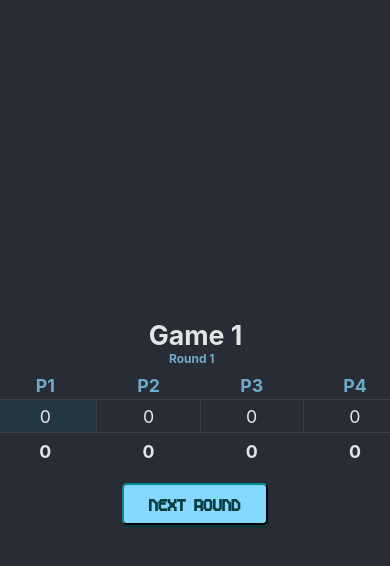
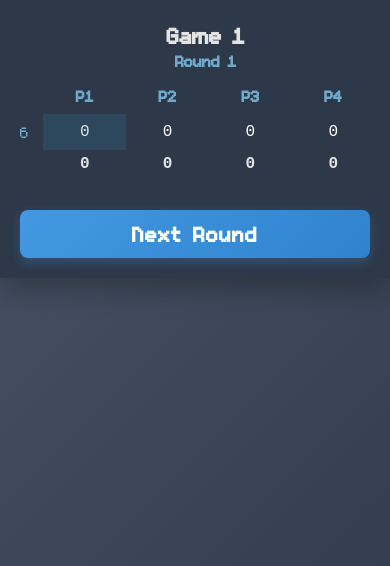
Before and after one commit to stenobot/scoresheet-app, a React (Create React App) app: page /prog-scoresheet in a window 390 px wide. Shown: the top 566 px of the page. Built offline with nearby package versions, Linux system fonts and the light colour scheme.

Commit message:
updated design using Claude AI; added responsiveness

```diff
--- a/src/App.css
+++ b/src/App.css
@@ -5,78 +5,69 @@
   font-style: normal;
 }
 
-.App {
-  text-align: center;
-  background-color: #282c34;
-  color: white;
+.title {
+  font-family: 'm5x7', monospace;
+  font-size: 30px;
+  font-weight: bold;
+  margin-bottom: 20px;
+  letter-spacing: 1px;
 }
 
-.App-header {
-  background-color: #282c34;
-  min-height: 100vh;
-  display: flex;
-  flex-direction: column;
-  align-items: center;
-  justify-content: center;
-  font-size: calc(10px + 2vmin);
-  color: white;
-}
-
-.App-link {
-  color: #61dafb;
-}
-
-.pageTitle {
+.title-with-row-nums {
   font-family: 'm5x7', monospace;
-  font-size: 2em;
-  color: #e4e4e4;
-  margin-top: 0.5em;
-  margin-bottom: 0.5em;
-}
-
-.titleWithRowNums {
+  font-size: 34px;
+  font-weight: bold;
   margin-left: 0.5em;
+  margin-top: 0;
+  margin-bottom: 0;
   color: #e4e4e4;
   -webkit-user-select: none;
   -ms-user-select: none;
   user-select: none;
+}
+
+.title-no-row-nums {
+  font-family: 'm5x7', monospace;
+  font-size: 34px;
+  font-weight: bold;
   margin-top: 0;
   margin-bottom: 0;
-}
-
-.titleNoRowNums {
   color: #e4e4e4;
   -webkit-user-select: none;
   -ms-user-select: none;
   user-select: none;
+}
+.subtitle-with-row-nums {
+  font-family: 'm5x7', monospace;
+  font-size: 24px;
+  font-weight: bold;
+  margin-left: 0.7em;
   margin-top: 0;
   margin-bottom: 0;
-}
-.subtitleWithRowNums {
-  margin-left: 0.5em;
   color: #70aacb;
   -webkit-user-select: none;
   -ms-user-select: none;
   user-select: none;
+}
+
+.subtitle-no-row-nums {
+  font-family: 'm5x7', monospace;
+  font-size: 24px;
+  font-weight: bold;
   margin-top: 0;
   margin-bottom: 0;
-}
-
-.subtitleNoRowNums {
   color: #70aacb;
   -webkit-user-select: none;
   -ms-user-select: none;
   user-select: none;
-  margin-top: 0;
-  margin-bottom: 0;
 }
 
-.tableNoRowNums {
+.table-with-row-nums {
   border-collapse: collapse;
   min-width: 20vh;
 }
 
-.tableWithRowNums {
+.table-no-row-nums {
   border-collapse: collapse;
   margin-right: 0.7em;
   min-width: 20vh;
@@ -92,17 +83,19 @@ td:before {
   display: block;
 }
 
-.normalCell {
+.normal-cell {
   border: 1px solid #393e46;
   color: #e4e4e4;
 }
 
-.normalCellBadInput {
+.normal-cell-bad-input {
   border: 1px solid #393e46;
   color: #7b4949;
 }
 
-.numLabelCell {
+.num-label-cell {
+  font-family: 'm5x7', monospace;
+  font-size: 24px;
   color: #70aacb;
   text-align: right;
   padding-right: 0.6em;
@@ -111,21 +104,23 @@ td:before {
   user-select: none;
 }
 
-.numLabelCellHeader:before {
-  width: 1.2em;
+.num-label-cell-header:before {
+  width: 0.8em;
 }
 
-.normalCellHeader:before {
+.normal-cell-header:before {
   padding-left: 15px;
   padding-right: 15px;
   padding-top: 3px;
   padding-bottom: 3px;
   content: '';
   display: block;
-  width: 4em;
+  width: 4.2em;
 }
 
-.normalCellHeader {
+.normal-cell-header {
+  font-family: 'm5x7', monospace;
+  font-size: 24px;
   height: 1.8em;
   color: #70aacb;
   text-transform: uppercase;
@@ -134,7 +129,7 @@ td:before {
   user-select: none;
 }
 
-.normalCellFooter {
+.normal-cell-footer {
   height: 1.8em;
   padding-left: 15px;
   padding-right: 15px;
@@ -147,25 +142,13 @@ td:before {
   user-select: none;
 }
 
-.dealerColumnHighlight {
-  background-color: #233742;
+.dealer-column-highlight {
+  background-color: #2d475d;
   color: #e4e4e4;
 }
 
 label {
   font-size: 0.8em;
-}
-
-input {
-  font-size: 0.8em;
-  padding: 0.3em;
-  margin-left: 0.5em;
-  height: 1.3em;
-  vertical-align: middle;
-}
-
-.checkbox-input {
-  width: 1.8em;
 }
 
 .dropdown-select {
@@ -196,3 +179,282 @@ input {
   color: #003B3D;
   box-shadow: 0px 2px 2px #003B3D;
 }
+
+* {
+  margin: 0;
+  padding: 0;
+  box-sizing: border-box;
+}
+
+body {
+  font-family: 'Courier New', monospace;
+  background: linear-gradient(135deg, #4a5568 0%, #2d3748 100%);
+  color: white;
+  min-height: 100vh;
+  display: flex;
+  justify-content: center;
+  align-items: center;
+  padding: 20px;
+}
+
+.container {
+  background: rgba(45, 55, 72, 0.95);
+  border-radius: 12px;
+  padding: 20px;
+  box-shadow: 0 10px 30px rgba(0, 0, 0, 0.3);
+  width: 100%;
+  text-align: center;
+}
+
+.mahjong-tile {
+  font-family: 'Segoe UI Emoji';
+  font-size: 36px
+}
+
+.mahjong-tile-name {
+  font-family: 'm5x7', monospace;
+  font-size: 22px;
+  display: block;
+}
+
+.input {
+  font-family: 'm5x7', monospace;
+  font-size: 30px;
+  text-align: center;
+  width: 180px;
+  height: 40px;
+  margin-top: 5px;
+}
+
+.mahjong-tile-input {
+  font-family: 'm5x7', monospace;
+  font-size: 24px;
+  text-align: center;
+  width: 50px;
+  margin-top: 5px;
+}
+
+.settings-group {
+  margin-bottom: 25px;
+  margin-top: 25px;
+  text-align: left;
+}
+
+.setting-row {
+  display: flex;
+  justify-content: space-between;
+  align-items: center;
+  margin-bottom: 15px;
+  flex-wrap: wrap;
+  gap: 10px;
+}
+
+.setting-row-fixed {
+  display: flex;
+  justify-content: space-between;
+  align-items: center;
+  margin-bottom: 15px;
+  flex-wrap: wrap;
+  gap: 10px;
+}
+
+.setting-label {
+  font-family: 'm5x7', monospace;
+  font-size: 26px;
+  font-weight: bold;
+  color: #e2e8f0;
+  flex: 1;
+  min-width: 150px;
+  margin-right: 20px;
+}
+
+.setting-description {
+  font-family: 'm5x7', monospace;
+  font-size: 20px;
+  color: #a0aec0;
+  margin-left: 5px;
+}
+
+.setting-control {
+  flex-shrink: 0;
+}
+
+.setting-dropdown {
+  font-family: 'm5x7', monospace;
+  font-size: 24px;
+}
+
+.setting-checkbox {
+  width: 25px;
+  height: 25px;
+  accent-color: #3182ce;
+  background-color: #3182ce;
+}
+
+select {
+  background: #2d3748;
+  color: white;
+  border: 2px solid #4a5568;
+  border-radius: 6px;
+  padding: 8px 12px;
+  font-size: 16px;
+  font-family: inherit;
+  min-width: 80px;
+  cursor: pointer;
+  transition: border-color 0.2s;
+}
+
+select:focus {
+    outline: none;
+    border-color: #63b3ed;
+}
+
+select:hover {
+    border-color: #63b3ed;
+}
+
+.primary-button {
+  font-family: 'm5x7', monospace;
+  background: linear-gradient(135deg, #4299e1 0%, #3182ce 100%);
+  color: white;
+  border: none;
+  border-radius: 8px;
+  padding: 8px 20px;
+  font-size: 30px;
+  font-weight: bold;
+  letter-spacing: 1px;
+  cursor: pointer;
+  transition: all 0.2s;
+  box-shadow: 0 4px 12px rgba(66, 153, 225, 0.3);
+  margin-top: 20px;
+}
+
+.primary-button:hover {
+  transform: translateY(-2px);
+  box-shadow: 0 6px 16px rgba(66, 153, 225, 0.4);
+}
+
+.primary-button:active {
+  transform: translateY(0);
+}
+
+@media (max-width: 600px) {
+  .normal-cell-header:before {
+    padding-left: 15px;
+    padding-right: 15px;
+    padding-top: 3px;
+    padding-bottom: 3px;
+    content: '';
+    display: block;
+    width: 3.2em;
+  }
+}
+
+@media (max-width:500px) {
+  .normal-cell-header:before {
+    padding-left: 15px;
+    padding-right: 15px;
+    padding-top: 3px;
+    padding-bottom: 3px;
+    content: '';
+    display: block;
+    width: 3em;
+  }
+
+    body {
+    display: block;
+    padding: 0px;
+  }
+
+  .container {
+    border-radius: 0px;;
+    padding: 20px;
+  }
+
+  .title {
+    font-size: 26px;
+    margin-bottom: 30px;
+  }
+
+  .input {
+    width: 100%;
+    height: 50px;
+  }
+
+  .setting-row {
+    flex-direction: column;
+    align-items: flex-start;
+    gap: 8px;
+  }
+
+  .setting-label {
+    min-width: auto;
+  }
+
+  .setting-control {
+    width: 100%;
+  }
+  .setting-dropdown {
+    width: 100%;
+    font-size: 22px;
+  }
+
+  select {
+    width: 100%;
+    padding: 12px;
+  }
+
+  .primary-button {
+    width: 100%;
+    padding: 10px;
+    font-size: 32px;
+  }
+}
+
+@media (max-width:480px) {
+  .normal-cell-header:before {
+    padding-left: 15px;
+    padding-right: 15px;
+    padding-top: 3px;
+    padding-bottom: 3px;
+    content: '';
+    display: block;
+    width: 2.8em;
+  }
+}
+
+@media (max-width:460px) {
+  .normal-cell-header:before {
+    padding-left: 15px;
+    padding-right: 15px;
+    padding-top: 3px;
+    padding-bottom: 3px;
+    content: '';
+    display: block;
+    width: 2.6em;
+  }
+}
+
+@media (max-width:440px) {
+  .normal-cell-header:before {
+    padding-left: 15px;
+    padding-right: 15px;
+    padding-top: 3px;
+    padding-bottom: 3px;
+    content: '';
+    display: block;
+    width: 2.4em;
+  }
+}
+
+@media (max-width:420px) {
+  .normal-cell-header:before {
+    padding-left: 15px;
+    padding-right: 15px;
+    padding-top: 3px;
+    padding-bottom: 3px;
+    content: '';
+    display: block;
+    width: 2.2em;
+  }
+}
--- a/src/components/PrimaryButton.tsx
+++ b/src/components/PrimaryButton.tsx
@@ -1,18 +1,6 @@
 function PrimaryButton({ ...attributes }) {
     return (
-      <button type="button" style={{
-        background: '#85d8ff',
-        color: '#003B3D',
-        padding: '8px 25px',
-        borderRadius: '5px',
-        borderColor: '#003B3D',
-        outline: '0',
-        textTransform: 'uppercase',
-        fontSize: '1.4em',
-        fontWeight: 'bold',
-        fontFamily: 'm5x7',
-        cursor: 'pointer',
-        boxShadow: '0px 2px 2px #003B3D'}}
+      <button type="button" className="primary-button"
         {...attributes}>
       </button>
     );
--- a/src/components/ProgressiveRook/ProgScoresheet.tsx
+++ b/src/components/ProgressiveRook/ProgScoresheet.tsx
@@ -71,7 +71,7 @@ function ProgScoresheet() {
                 // cell is row number label, no-op
                 continue;
               }
-              td.className = 'normalCell';
+              td.className = 'normal-cell';
               const  cellValue = Number(td.innerHTML);
               // ...and it's different from corresponding 2d array value...
               if (cellValue !== rowsValues[i][j]) {
@@ -81,7 +81,7 @@ function ProgScoresheet() {
             }
             else {
               // cell's value is not a number
-              td.className = 'normalCellBadInput';
+              td.className = 'normal-cell-bad-input';
             }
           }
         }
@@ -106,13 +106,13 @@ function ProgScoresheet() {
           {
             if (cells[j]) {
               // Remove highlight from all cells in row
-              cells[j].classList.remove('dealerColumnHighlight');
+              cells[j].classList.remove('dealer-column-highlight');
             }
           }
 
           if (cells[dealerIndex + 1]) { // +1 because first cell is row number label
             // Add highlight to the dealer column cells
-            cells[dealerIndex + 1].classList.add('dealerColumnHighlight');
+            cells[dealerIndex + 1].classList.add('dealer-column-highlight');
           }
         }
       }
@@ -159,7 +159,7 @@ function ProgScoresheet() {
             rowNumRef.current++;
           }
 
-          td.className = 'numLabelCell';
+          td.className = 'num-label-cell';
           td.onclick = () => selectElementContents(td);
           trBody.appendChild(td);
         }
@@ -297,13 +297,12 @@ function ProgScoresheet() {
   });
 
   return (
-    <div className="App">
-      <header className="App-header">
+    <div className="container">
       <table
-          className={ showRowNums ? 'tableWithRowNums' : 'tableNoRowNums' }>
+        className={ showRowNums ? 'table-with-row-nums' : 'table-no-row-nums' }>
         <caption>
-            <h2 className={ showRowNums ? 'titleWithRowNums' : 'titleNoRowNums' }>{title}</h2>
-            <h6 className={ showRowNums ? 'subtitleWithRowNums' : 'subtitleNoRowNums' }>Round {currRound}</h6>
+          <h2 className={ showRowNums ? 'title-with-row-nums' : 'title-no-row-nums' }>{title}</h2>
+          <h6 className={ showRowNums ? 'subtitle-with-row-nums' : 'subtitle-no-row-nums' }>Round {currRound}</h6>
         </caption>
         <thead style={{ padding: '5px' }}>
           <tr id="theadtrow">
@@ -313,13 +312,13 @@ function ProgScoresheet() {
                   contentEditable
                   suppressContentEditableWarning={true}
                   spellCheck={false} key={i}
-                    className='normalCellHeader'>{players[i]}</th>
+                  className='normal-cell-header'>{players[i]}</th>
                 ) :
                 Array.from(Array(players.length + 1).keys()).map( i => {
                   return i === 0 ?
-                      <th className='numLabelCellHeader' key={i}></th>
+                    <th className='num-label-cell-header' key={i}></th>
                     : <th
-                          className='normalCellHeader'
+                        className='normal-cell-header'
                         contentEditable
                         onKeyUp={e => changeName((e.currentTarget.textContent ?? ''), i - 1)}
                         onInput={handleCellInput}
@@ -339,12 +338,12 @@ function ProgScoresheet() {
             <tr>
               {showRowNums === false ?
                 footerValues.map( (footerValue, i) =>
-                    <th key={i} className='normalCellFooter'>{footerValue}</th>
+                  <th key={i} className='normal-cell-footer'>{footerValue}</th>
                 ) :
                 footerValues.map( (footerValue, i) => {
                   return i === 0 ?
-                      <th className='numLabelCellHeader' key={i}></th>
-                      : <th className='normalCellFooter' key={i}>{footerValue}</th>}
+                    <th className='num-label-cell-header' key={i}></th>
+                    : <th className='normal-cell-footer' key={i}>{footerValue}</th>}
                 )
               }
             </tr>
@@ -357,7 +356,6 @@ function ProgScoresheet() {
         </PrimaryButton>
       </div>
       {/* <p style={{ color: '#70aacb', fontSize: '20px'}}>(<kbd>Double-click</kbd> row to delete)</p> */}
-      </header>
     </div>
   );
 }
```
Also changed, not shown: src/components/Mahjong/MahjongSettingsPlayers.tsx (+58 -66 lines), src/components/ProgressiveRook/ProgSettings.tsx (+37 -41 lines), src/components/Start.tsx (+4 -8 lines). Lines whose indentation alone changed are shown as unchanged.
